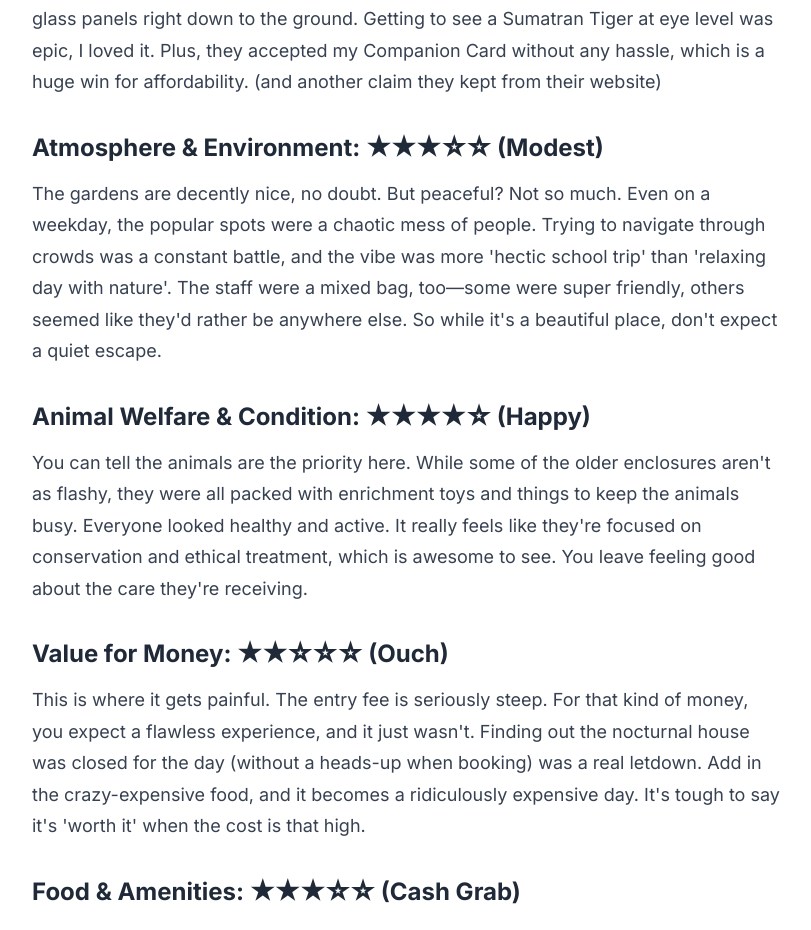
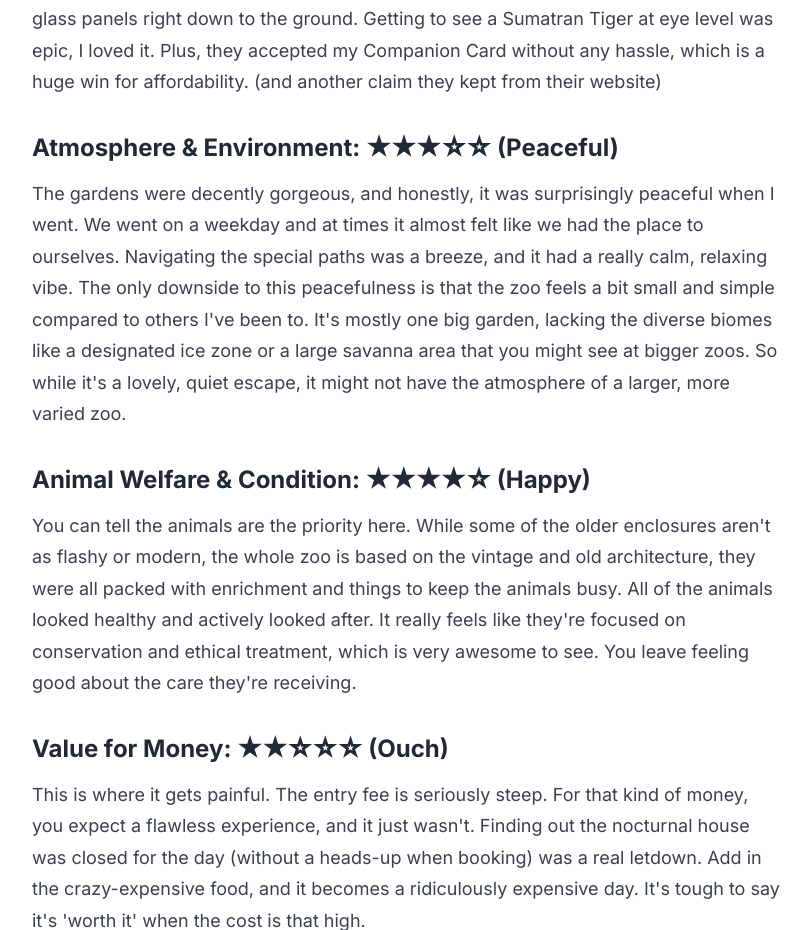
Before and after one commit to scoosed/zooreview, a plain HTML site: page index.html in a window 1280 px wide. Shown: the part 1486-2416 px from the top of the page, without its empty margins (232-1043 px from the left). Drawn offline with nearby package versions, Linux system fonts and the light colour scheme.

Commit message:
Update index.html

```diff
--- a/index.html
+++ b/index.html
@@ -109,13 +109,13 @@
                     </section>
 
                     <section>
-                        <h3>Atmosphere & Environment: ★★★☆☆ (Modest)</h3>
-                        <p>The gardens are decently nice, no doubt. But peaceful? Not so much. Even on a weekday, the popular spots were a chaotic mess of people. Trying to navigate through crowds was a constant battle, and the vibe was more 'hectic school trip' than 'relaxing day with nature'. The staff were a mixed bag, too—some were super friendly, others seemed like they'd rather be anywhere else. So while it's a beautiful place, don't expect a quiet escape.</p>
+                        <h3>Atmosphere & Environment: ★★★☆☆ (Peaceful)</h3>
+                        <p>The gardens were decently gorgeous, and honestly, it was surprisingly peaceful when I went. We went on a weekday and at times it almost felt like we had the place to ourselves. Navigating the special paths was a breeze, and it had a really calm, relaxing vibe. The only downside to this peacefulness is that the zoo feels a bit small and simple compared to others I've been to. It's mostly one big garden, lacking the diverse biomes like a designated ice zone or a large savanna area that you might see at bigger zoos. So while it's a lovely, quiet escape, it might not have the atmosphere of a larger, more varied zoo.</p>
                     </section>
 
                     <section>
                         <h3>Animal Welfare & Condition: ★★★★☆ (Happy)</h3>
-                        <p>You can tell the animals are the priority here. While some of the older enclosures aren't as flashy, they were all packed with enrichment toys and things to keep the animals busy. Everyone looked healthy and active. It really feels like they're focused on conservation and ethical treatment, which is awesome to see. You leave feeling good about the care they're receiving.</p>
+                        <p>You can tell the animals are the priority here. While some of the older enclosures aren't as flashy or modern, the whole zoo is based on the vintage and old architecture, they were all packed with enrichment and things to keep the animals busy. All of the animals looked healthy and actively looked after. It really feels like they're focused on conservation and ethical treatment, which is very awesome to see. You leave feeling good about the care they're receiving.</p>
                     </section>
 
                     <section>
```
